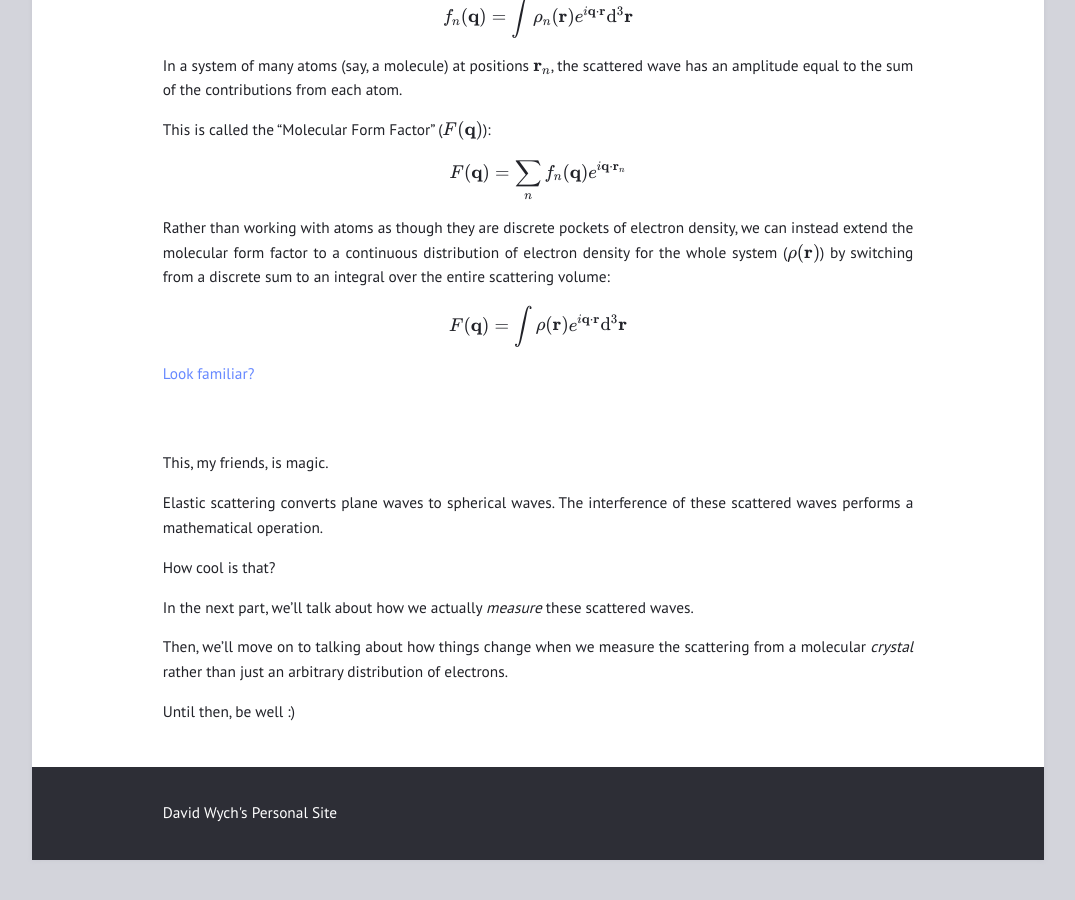
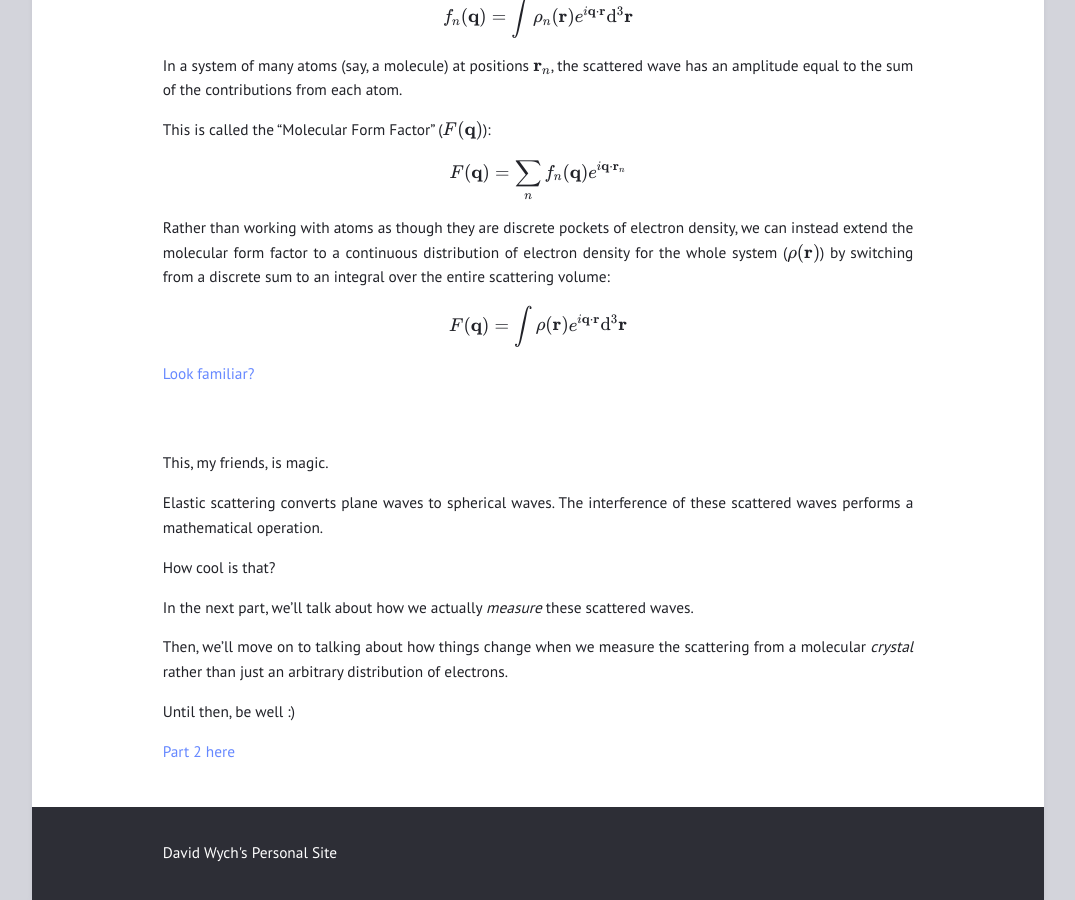
Before and after one commit to davidwych/davidwych.github.io, a Jekyll site: the page built from blog/_posts/2022-05-29-intro-cryst-1.md, in a window 1280 px wide and 900 px high, scrolled down 2792 px. Shown: the whole window, without its empty margins (102-1177 px from the left). Built offline with Jekyll 4.4.1, drawn with Linux system fonts in a browser that asks for light colours; before the commit the page ends 3652 px from its top, so only the background shows below that.

Commit message:
Update 2022-05-29-intro-cryst-1.md
Link to part 2

```diff
--- a/blog/_posts/2022-05-29-intro-cryst-1.md
+++ b/blog/_posts/2022-05-29-intro-cryst-1.md
@@ -89,3 +89,5 @@ In the next part, we'll talk about how we actually *measure* these scattered wav
 Then, we'll move on to talking about how things change when we measure the scattering from a molecular *crystal* rather than just an arbitrary distribution of electrons.
 
 Until then, be well :)
+
+[Part 2 here](https://davidwych.github.io/intro-cryst-2/)
```
